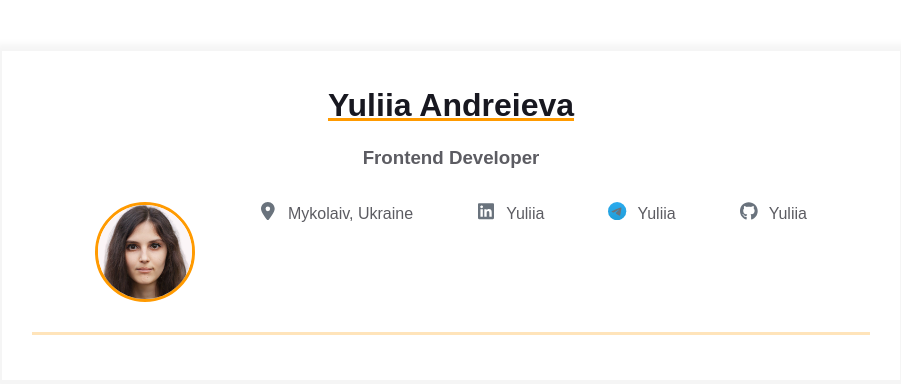
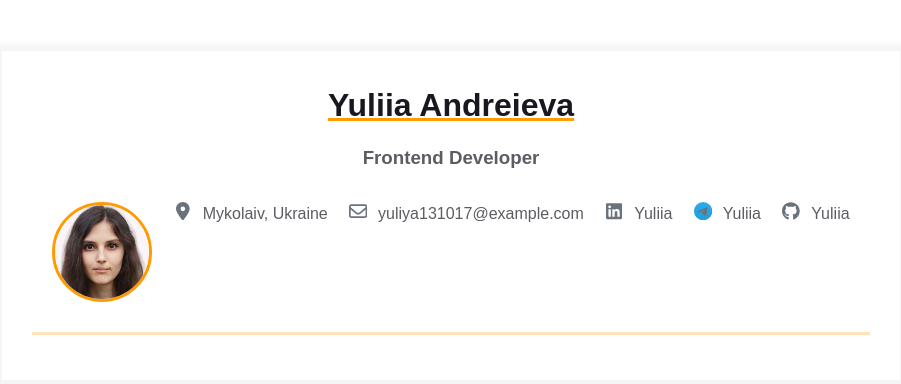
Before and after one commit to AndreevaYuliya/homepage, a plain HTML site: page index.html in a window 1280 px wide. Shown: the whole page, without its empty margins (189-1090 px from the left). Drawn offline with Linux system fonts and the light colour scheme.

Commit message:
Add gmail

```diff
--- a/index.html
+++ b/index.html
@@ -41,6 +41,21 @@
                         </svg>
                     </div>
                     <span>Mykolaiv, Ukraine</span>
+                  </a>
+
+                  <a href="mailto:yuliya131017@example.com" rel="author" class="contact-info__item">
+                    <div class="contact-info__item-icon-wrapper">
+                        <svg
+                            class="contact-info__item-icon"
+                            xmlns="http://www.w3.org/2000/svg"
+                            viewBox="0 0 512 512"
+                        >
+                            <path
+                                d="M64 112c-8.8 0-16 7.2-16 16l0 22.1L220.5 291.7c20.7 17 50.4 17 71.1 0L464 150.1l0-22.1c0-8.8-7.2-16-16-16L64 112zM48 212.2L48 384c0 8.8 7.2 16 16 16l384 0c8.8 0 16-7.2 16-16l0-171.8L322 328.8c-38.4 31.5-93.7 31.5-132 0L48 212.2zM0 128C0 92.7 28.7 64 64 64l384 0c35.3 0 64 28.7 64 64l0 256c0 35.3-28.7 64-64 64L64 448c-35.3 0-64-28.7-64-64L0 128z"
+                            />
+                        </svg>
+                    </div>
+                    <span>yuliya131017@example.com</span>
                   </a>
 
                   <a href="https://www.linkedin.com/in/yuliia-andreieva-34aba8243/" rel="author" class="contact-info__item">
```
